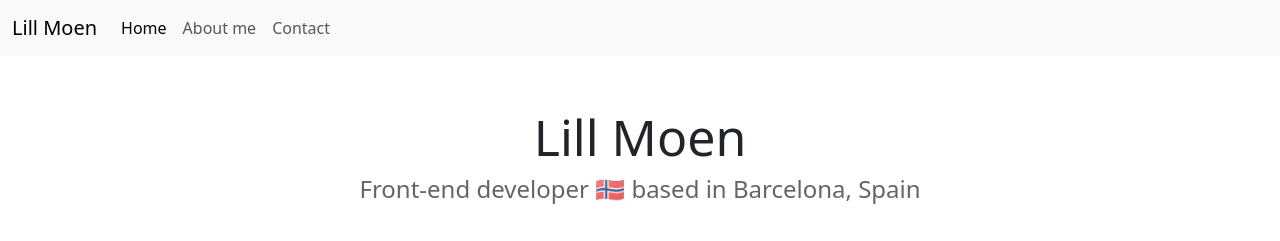
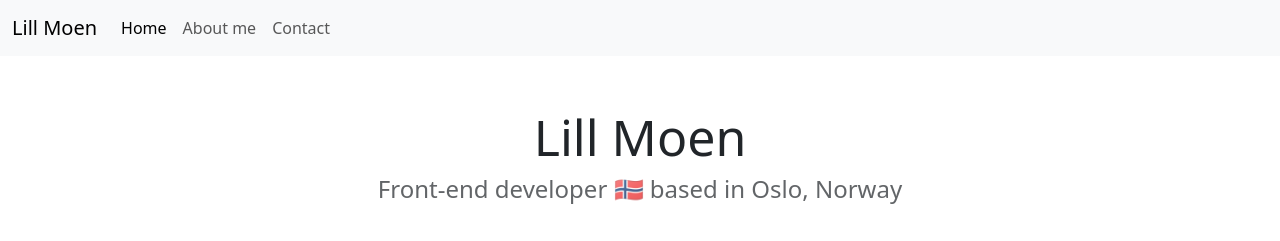
Before and after one commit to lilumoen/my-portfolio-2, a plain HTML site: page index.html in a window 1280 px wide. Shown: the top 241 px of the page. Drawn offline with nearby package versions, Linux system fonts and the light colour scheme.

Commit message:
update index.html

```diff
--- a/index.html
+++ b/index.html
@@ -58,7 +58,7 @@
       </div>
     </nav>
     <h1 id="home-index">Lill Moen</h1>
-    <h3>Front-end developer 🇳🇴 based in Barcelona, Spain</h3>
+    <h3>Front-end developer 🇳🇴 based in Oslo, Norway</h3>
     <div class="navigation-links">
       <a href="about.html#contact" class="contact-link" title="contact-me"
         >Contact me</a
```
